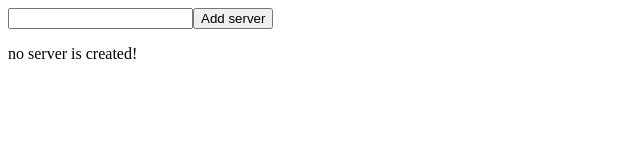
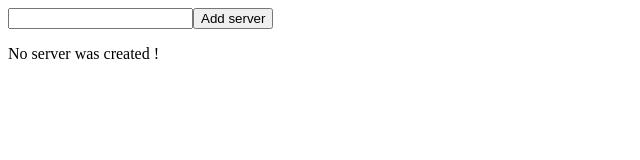
Before and after one commit to PasiturintisS/angular-tutorials, an Angular app: page / in a window 1280 px wide. Shown: the top 160 px of the page, without its empty margins (0-640 px from the left). Built offline with nearby package versions, Linux system fonts and the light colour scheme.

Commit message:
3 files modified

```diff
--- a/src/app/servers/servers.component.html
+++ b/src/app/servers/servers.component.html
@@ -1,16 +1,9 @@
 <input type="text" (input)="onUpdateServerStatus($event)">
-
-<!-- two way binding -->
-<!-- pvz zemiau -->
-<!-- <input type="text" (input)="onUpdateServerStatus($event)"> -->
-<!-- <input type="text" [(ngModel)]="serverName"> -->
-
-<!-- parsing data with event binding pvz zemiau paduodam kaip argumenta $event  -->
-<!-- !!! pasiskaityti apie $event placiau  -->
-<!-- <input type="text" (input)="onUpdateServerStatus($event)" [(ngModel)]="serverName"> -->
-
-<!-- galima event binding'e netik paduoti funkcija bet ir tiesiogiai rasyti koda pvz zemiau. -->
-<!-- <button (click)="serverCreationStatus = 'server was created.'">Add server</button> -->
 <button (click)="onCreateServer()">Add server</button>
-<p>{{ serverName }}</p>
-<p>{{ serverCreationStatus }}</p>
+<!-- pries ngIf butinai turi buti * arba neveiks -->
+<!-- norint naudoti else prirasom ; else ir i ka kaeiciam (name - is komentaro zemiau) -->
+<p *ngIf="serverCreated; else noServer">Server was created, server name is {{ serverName }}</p>
+<!-- nenaudojant ng-template duodamas error ir jame nurodom kas bus else atveju tokia struktura #name -->
+<ng-template #noServer>
+  <p>No server was created !</p>
+</ng-template>
--- a/src/app/servers/servers.component.ts
+++ b/src/app/servers/servers.component.ts
@@ -6,11 +6,11 @@ import { Component, OnInit } from '@angular/core';
   styleUrls: ['./servers.component.css']
 })
 export class ServersComponent {
-  serverCreationStatus = 'no server is created!';
   serverName ='';
+  serverCreated = false;
 
   onCreateServer(){
-    this.serverCreationStatus = 'server was created. Name is ' + this.serverName;
+    this.serverCreated = true;
   }
 
   onUpdateServerStatus(event: any) {
```
Also changed, not shown: 1 other file (tests, documents, lock files or other folders).
